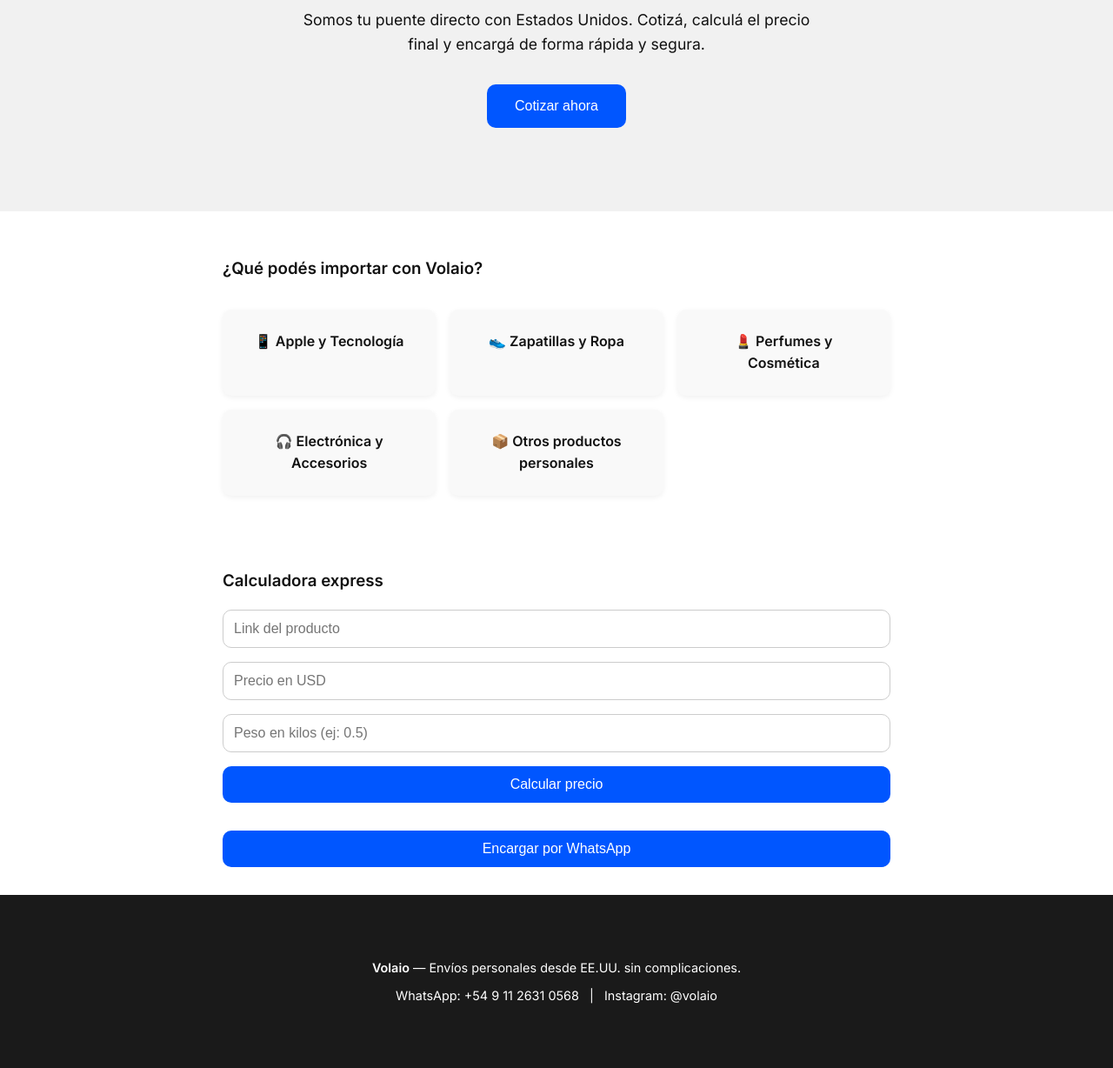
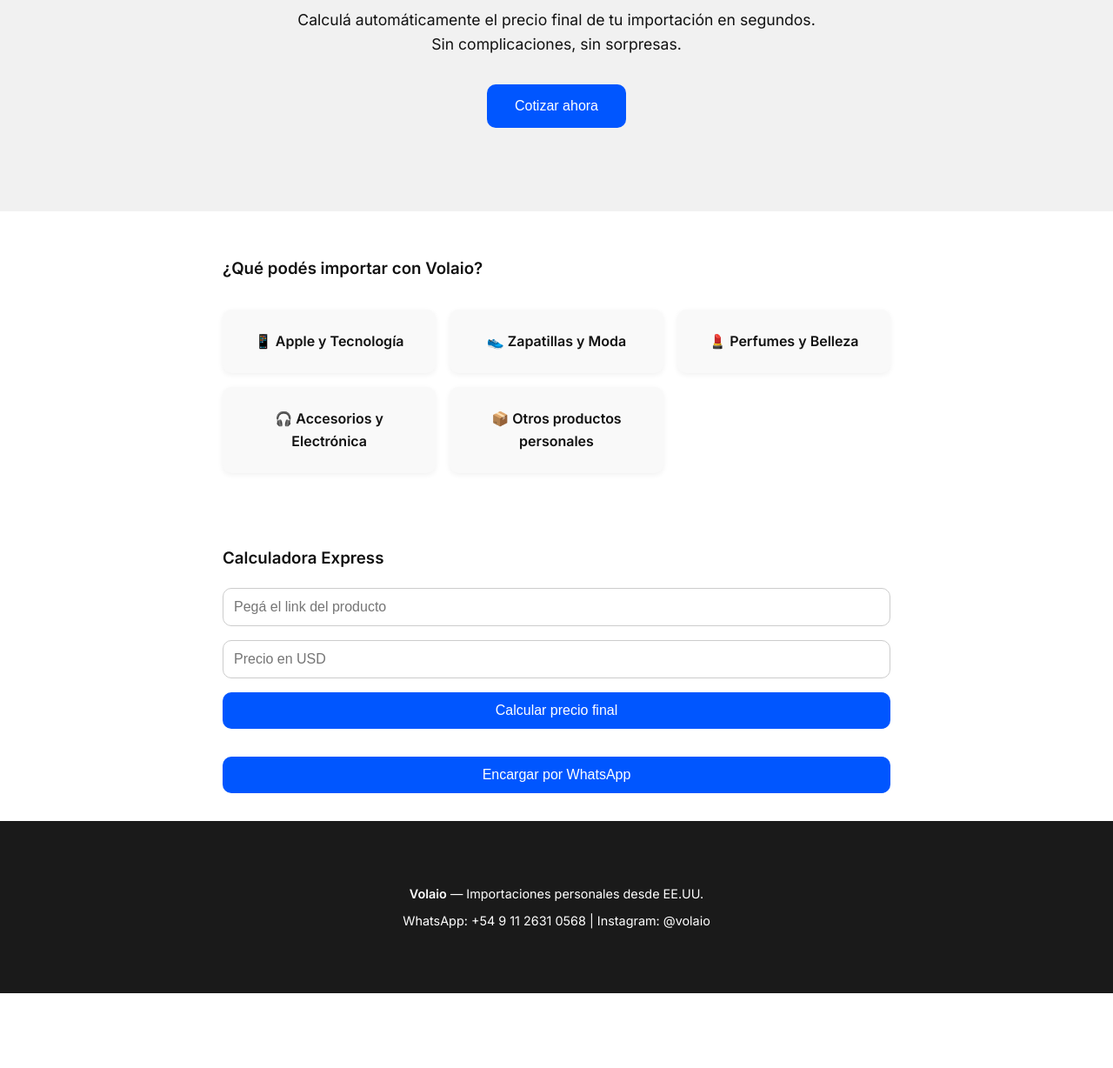
Before and after one commit to volaio/volaio, a plain HTML site: page index.html in a window 1280 px wide. Shown: the part 454-1682 px from the top of the page at 87% size. After the commit the page ends 1596 px from the top, so only its background shows below. Drawn offline with Linux system fonts and the light colour scheme.

Commit message:
Update index.html

```diff
--- a/index.html
+++ b/index.html
@@ -5,7 +5,7 @@
   <meta name="viewport" content="width=device-width, initial-scale=1.0" />
   <title>Volaio — Importaciones desde EE.UU.</title>
   <link rel="stylesheet" href="style.css" />
-  <link rel="icon" type="image/x-icon" href="favicon.ico" />
+  <link rel="icon" href="favicon.ico" type="image/x-icon" />
   <link href="https://fonts.googleapis.com/css2?family=Inter:wght@400;600&display=swap" rel="stylesheet" />
   <script defer src="script.js"></script>
 </head>
@@ -13,15 +13,17 @@
   <header>
     <div class="container">
       <h1>Volaio</h1>
-      <p>Importaciones desde EE.UU. a Argentina en tiempo récord</p>
+      <p>Importaciones inteligentes desde EE.UU. a Argentina</p>
     </div>
   </header>
 
   <section class="hero">
     <div class="container">
-      <h2>Tu producto en Argentina en solo 5 días</h2>
-      <p>Somos tu puente directo con Estados Unidos. Cotizá, calculá el precio final y encargá de forma rápida y segura.</p>
-      <button onclick="document.getElementById('calculator').scrollIntoView({ behavior: 'smooth' })">Cotizar ahora</button>
+      <h2>Traé lo que quieras de EE.UU. en 5 días</h2>
+      <p>Calculá automáticamente el precio final de tu importación en segundos. Sin complicaciones, sin sorpresas.</p>
+      <button onclick="document.getElementById('calculator').scrollIntoView({ behavior: 'smooth' })">
+        Cotizar ahora
+      </button>
     </div>
   </section>
 
@@ -30,9 +32,9 @@
       <h3>¿Qué podés importar con Volaio?</h3>
       <div class="services-grid">
         <div class="service">📱 Apple y Tecnología</div>
-        <div class="service">👟 Zapatillas y Ropa</div>
-        <div class="service">💄 Perfumes y Cosmética</div>
-        <div class="service">🎧 Electrónica y Accesorios</div>
+        <div class="service">👟 Zapatillas y Moda</div>
+        <div class="service">💄 Perfumes y Belleza</div>
+        <div class="service">🎧 Accesorios y Electrónica</div>
         <div class="service">📦 Otros productos personales</div>
       </div>
     </div>
@@ -40,11 +42,10 @@
 
   <section class="calculator" id="calculator">
     <div class="container">
-      <h3>Calculadora express</h3>
-      <input type="url" placeholder="Link del producto" id="linkInput">
+      <h3>Calculadora Express</h3>
+      <input type="url" placeholder="Pegá el link del producto" id="linkInput">
       <input type="number" placeholder="Precio en USD" id="usdInput">
-      <input type="number" placeholder="Peso en kilos (ej: 0.5)" id="pesoInput">
-      <button onclick="calcularPrecio()">Calcular precio</button>
+      <button onclick="calcularPrecio()">Calcular precio final</button>
       <div id="resultado" class="resultado"></div>
       <a id="whatsappLink" href="#" target="_blank">
         <button class="whatsapp">Encargar por WhatsApp</button>
@@ -54,8 +55,8 @@
 
   <footer>
     <div class="container">
-      <p><strong>Volaio</strong> — Envíos personales desde EE.UU. sin complicaciones.</p>
-      <p>WhatsApp: +54 9 11 2631 0568 &nbsp; | &nbsp; Instagram: @volaio</p>
+      <p><strong>Volaio</strong> — Importaciones personales desde EE.UU.</p>
+      <p>WhatsApp: +54 9 11 2631 0568 | Instagram: @volaio</p>
     </div>
   </footer>
 </body>
```
